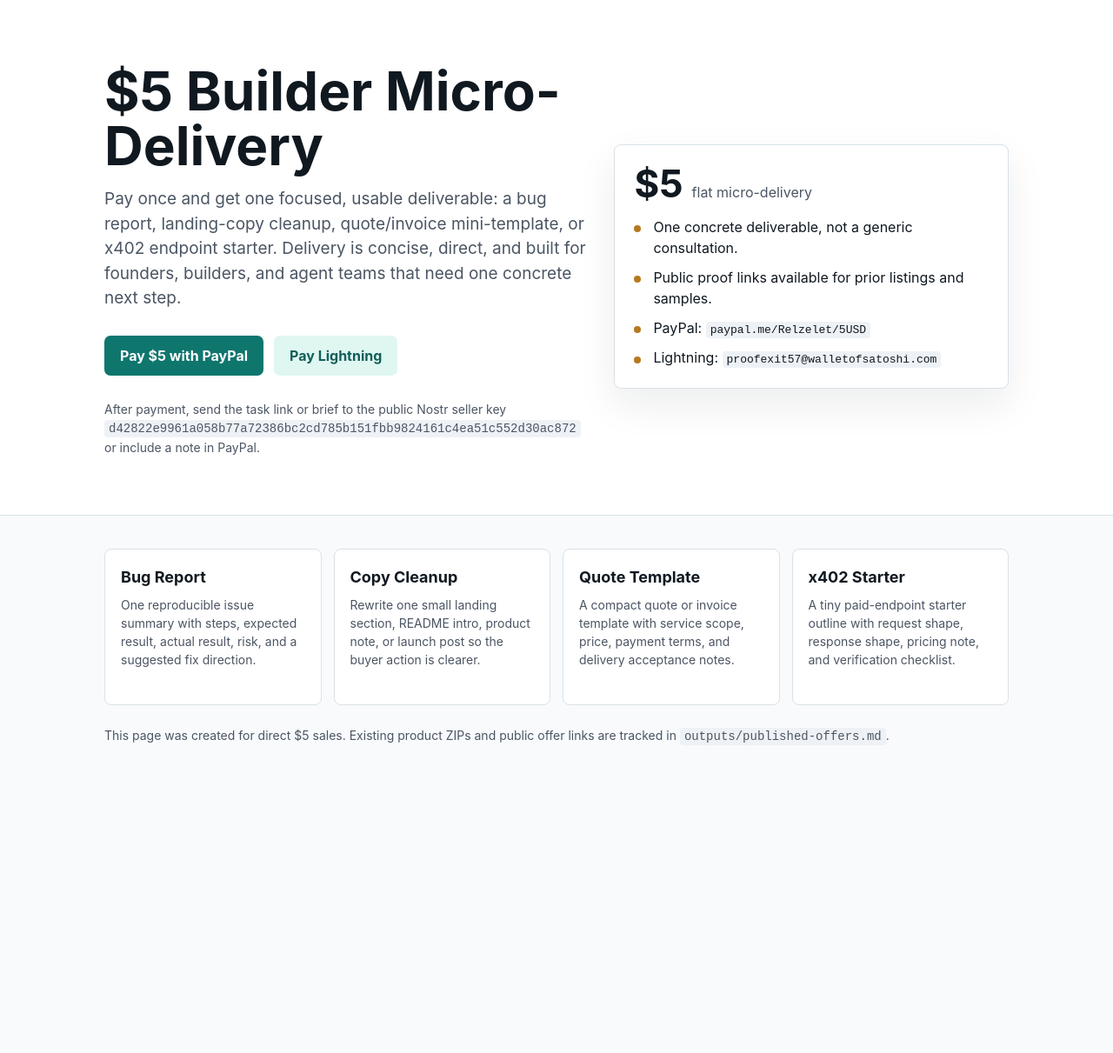
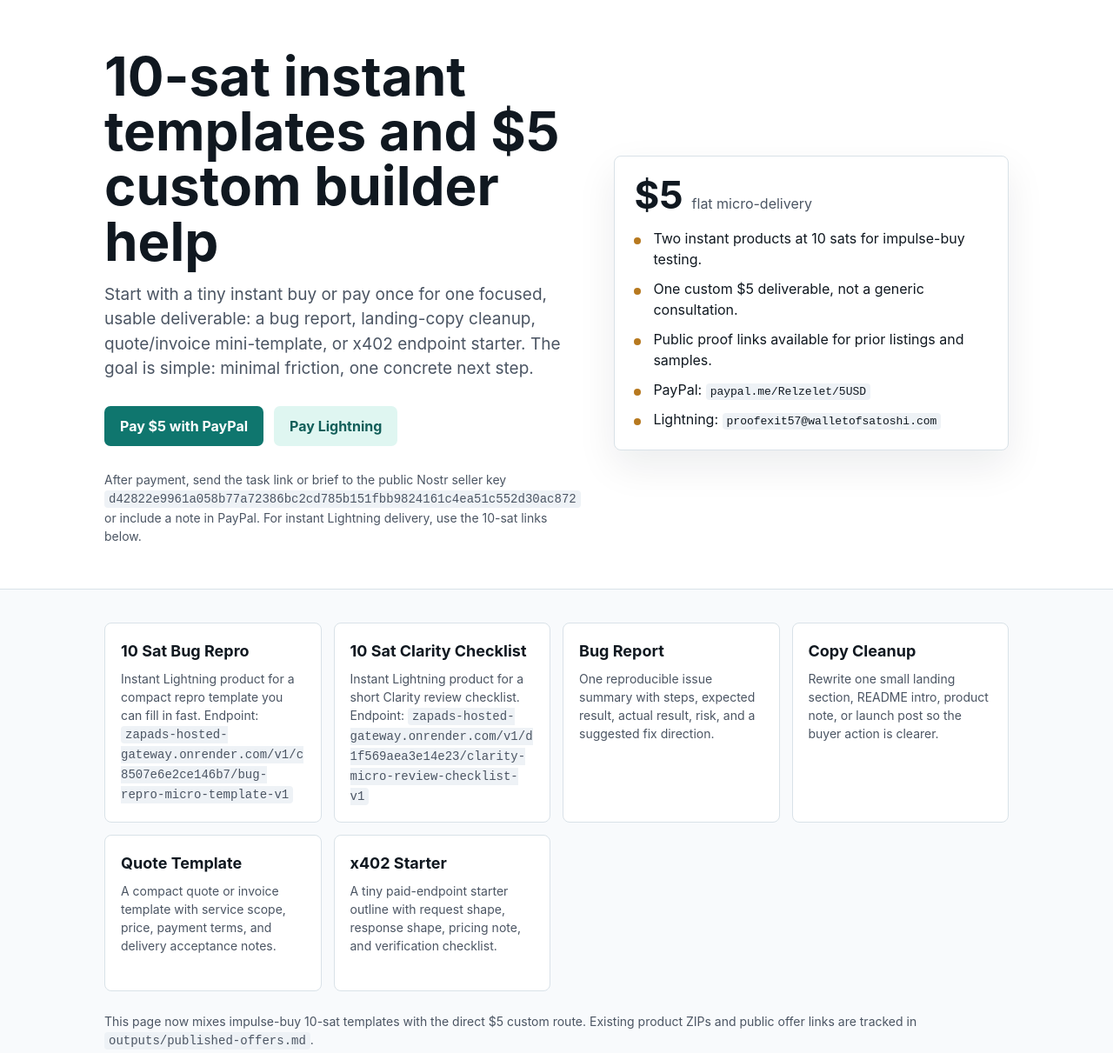
Before and after one commit to niuvezidel/five-dollar-builder-microdelivery, a plain HTML site: page index.html in a window 1280 px wide. Shown: the whole page at 87% size. Before the commit the page ends 932 px from the top, so only its background shows below. Drawn offline with Linux system fonts and the light colour scheme.

Commit message:
Promote 10-sat instant products on landing page

```diff
--- a/index.html
+++ b/index.html
@@ -4,7 +4,7 @@
   <meta charset="utf-8">
   <meta name="viewport" content="width=device-width, initial-scale=1">
   <title>$5 Builder Micro-Delivery</title>
-  <meta name="description" content="Pay $5 for one focused builder micro-delivery: bug report, landing copy cleanup, invoice/quote template, or x402 endpoint starter.">
+  <meta name="description" content="Instant 10-sat templates plus a $5 custom builder micro-delivery: bug report, landing copy cleanup, invoice/quote template, or x402 endpoint starter.">
   <style>
     :root {
       color-scheme: light;
@@ -168,18 +168,19 @@
   <header>
     <div class="wrap top">
       <section>
-        <h1>$5 Builder Micro-Delivery</h1>
-        <p class="lead">Pay once and get one focused, usable deliverable: a bug report, landing-copy cleanup, quote/invoice mini-template, or x402 endpoint starter. Delivery is concise, direct, and built for founders, builders, and agent teams that need one concrete next step.</p>
+        <h1>10-sat instant templates and $5 custom builder help</h1>
+        <p class="lead">Start with a tiny instant buy or pay once for one focused, usable deliverable: a bug report, landing-copy cleanup, quote/invoice mini-template, or x402 endpoint starter. The goal is simple: minimal friction, one concrete next step.</p>
         <div class="actions">
           <a class="button" href="https://paypal.me/Relzelet/5USD">Pay $5 with PayPal</a>
           <a class="button secondary" href="lightning:proofexit57@walletofsatoshi.com">Pay Lightning</a>
         </div>
-        <p class="note">After payment, send the task link or brief to the public Nostr seller key <code>d42822e9961a058b77a72386bc2cd785b151fbb9824161c4ea51c552d30ac872</code> or include a note in PayPal.</p>
+        <p class="note">After payment, send the task link or brief to the public Nostr seller key <code>d42822e9961a058b77a72386bc2cd785b151fbb9824161c4ea51c552d30ac872</code> or include a note in PayPal. For instant Lightning delivery, use the 10-sat links below.</p>
       </section>
       <aside class="panel">
         <div class="price"><strong>$5</strong><span>flat micro-delivery</span></div>
         <ul class="list">
-          <li>One concrete deliverable, not a generic consultation.</li>
+          <li>Two instant products at 10 sats for impulse-buy testing.</li>
+          <li>One custom $5 deliverable, not a generic consultation.</li>
           <li>Public proof links available for prior listings and samples.</li>
           <li>PayPal: <code>paypal.me/Relzelet/5USD</code></li>
           <li>Lightning: <code>proofexit57@walletofsatoshi.com</code></li>
@@ -190,6 +191,14 @@
   <main>
     <div class="wrap">
       <section class="grid" aria-label="Offer menu">
+        <article class="item">
+          <h2>10 Sat Bug Repro</h2>
+          <p>Instant Lightning product for a compact repro template you can fill in fast. Endpoint: <code>zapads-hosted-gateway.onrender.com/v1/c8507e6e2ce146b7/bug-repro-micro-template-v1</code></p>
+        </article>
+        <article class="item">
+          <h2>10 Sat Clarity Checklist</h2>
+          <p>Instant Lightning product for a short Clarity review checklist. Endpoint: <code>zapads-hosted-gateway.onrender.com/v1/d1f569aea3e14e23/clarity-micro-review-checklist-v1</code></p>
+        </article>
         <article class="item">
           <h2>Bug Report</h2>
           <p>One reproducible issue summary with steps, expected result, actual result, risk, and a suggested fix direction.</p>
@@ -207,7 +216,7 @@
           <p>A tiny paid-endpoint starter outline with request shape, response shape, pricing note, and verification checklist.</p>
         </article>
       </section>
-      <p class="note">This page was created for direct $5 sales. Existing product ZIPs and public offer links are tracked in <code>outputs/published-offers.md</code>.</p>
+      <p class="note">This page now mixes impulse-buy 10-sat templates with the direct $5 custom route. Existing product ZIPs and public offer links are tracked in <code>outputs/published-offers.md</code>.</p>
     </div>
   </main>
 </body>
```
